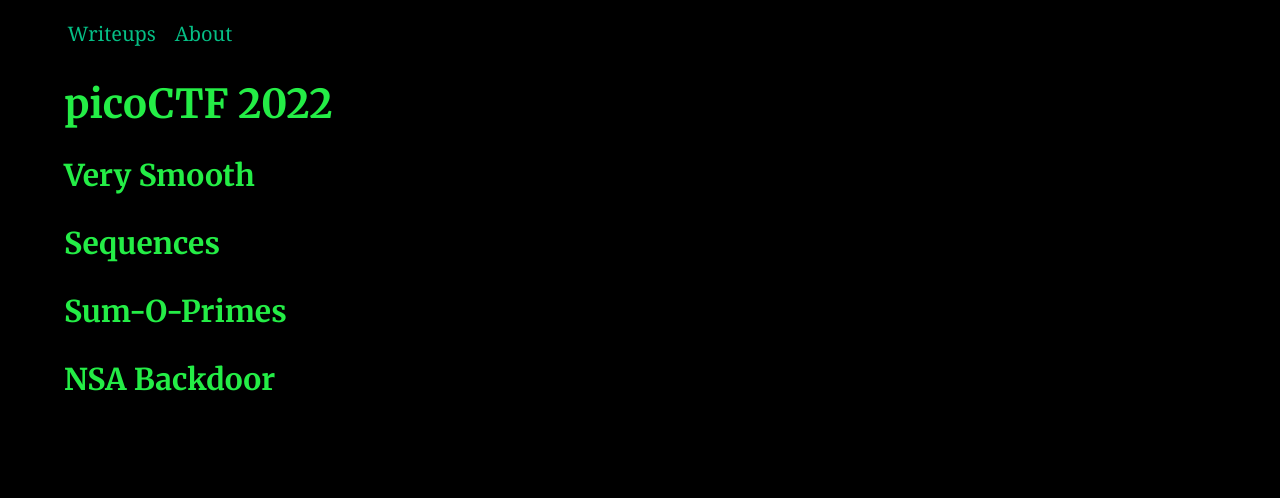
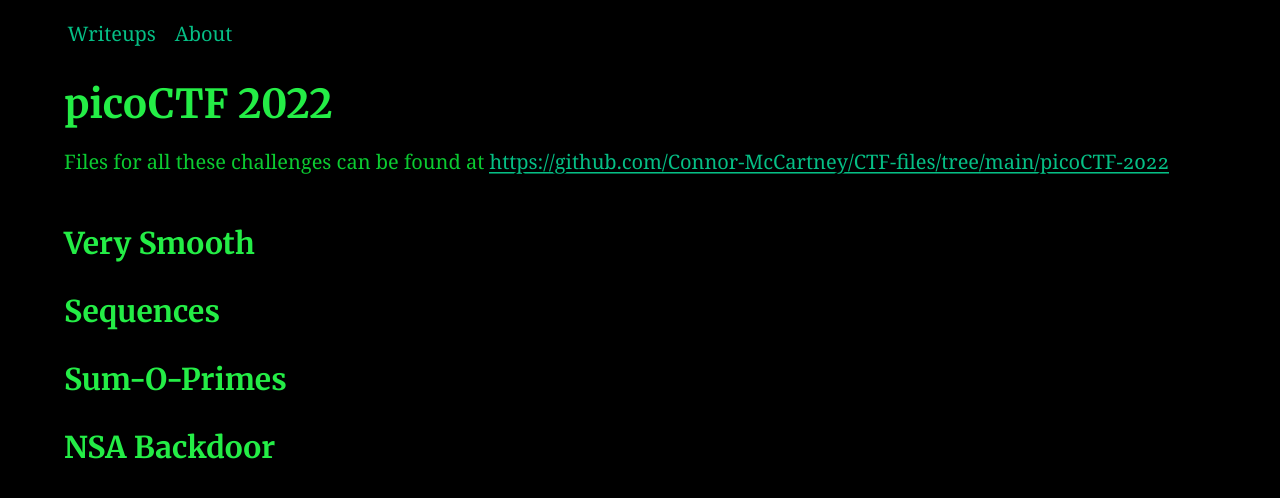
Before and after one commit to AC01010/Connor-McCartney.github.io, a Jekyll site: the page built from _posts/2013-01-06-picoCTF2022.md, in a window 1280 px wide. Shown: the top 498 px of the page. Built offline with Jekyll 4.4.1, drawn with Linux system fonts in a browser that asks for light colours.

Commit message:
Update 2013-01-06-picoCTF2022.md

```diff
--- a/_posts/2013-01-06-picoCTF2022.md
+++ b/_posts/2013-01-06-picoCTF2022.md
@@ -6,6 +6,7 @@ excerpt: |
 
 ---
 
+Files for all these challenges can be found at <https://github.com/Connor-McCartney/CTF-files/tree/main/picoCTF-2022>
 
 ### Very Smooth
 
```
